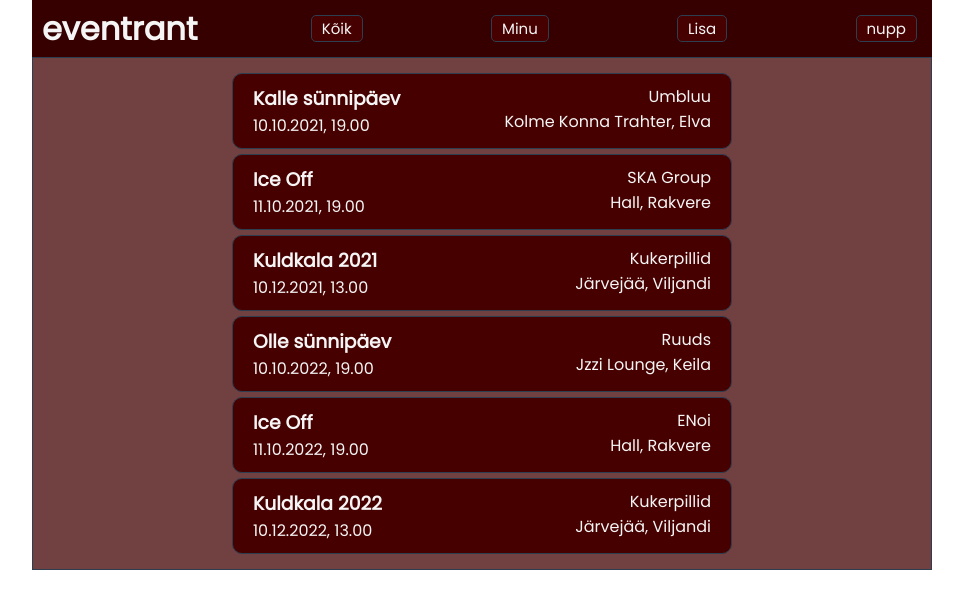
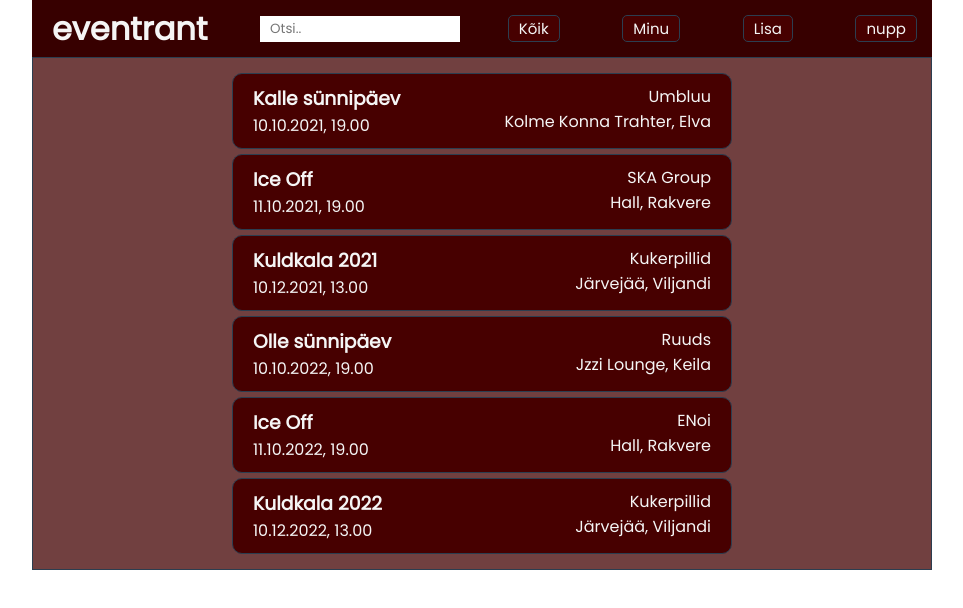
Before and after one commit to svnrk/eventrant_vite, a Vue app: page / in a window 1280 px wide. Shown: the top 608 px of the page, without its empty margins (158-1121 px from the left). Built offline with nearby package versions, Linux system fonts and the light colour scheme.

Commit message:
added nonfuncioning search bar

```diff
--- a/src/components/Header.vue
+++ b/src/components/Header.vue
@@ -2,6 +2,7 @@
   <!-- <img alt="logo" src="../assets/logo1.png" width="200" /> -->
   <header>
     <h1 @click="goHome()">eventrant</h1>
+    <input type="text" placeholder="Otsi.." @onkeypress="keyup(key)">
     <button @click="goHome()" class='btn'>Kõik</button>
     <button @click="myEvents()" class='btn'>Minu</button>
     <button @click="addEvent()" class='btn'>Lisa</button>
@@ -18,14 +19,13 @@ export default {
         },
         addEvent(){
             console.log('add')
-
         },
         myEvents(){
             console.log('my')
         },
         onClick() {
             console.log('click')
-        }
+        },
     }
 }
 </script>
@@ -40,7 +40,7 @@ export default {
         margin: auto;
         margin-left: auto;
         padding: 0px;
-        padding-left: 10px;
+
         background: #370000;
 
     }
@@ -48,6 +48,18 @@ export default {
         background: #370000;
         cursor: pointer;
         align-items: right;
+        padding-left: 20px;
+        padding-right: 20px;
     }
+    input[type=text] {
+        float: right;
+        padding: 3px 10px;
+        border: none;
+        color: #2c3e50;
+        max-width: 200px;
+        /* margin-top: 8px;
+        margin-left: 16px;
+        font-size: 17px; */
+}
 
 </style>
```
